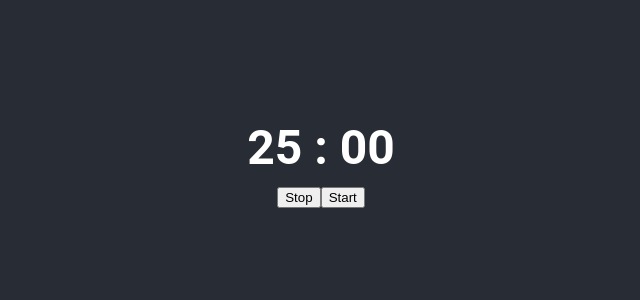
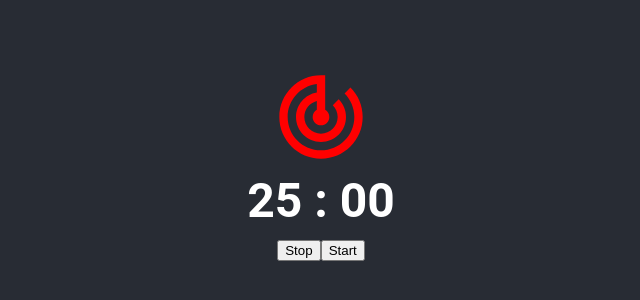
Before and after one commit to Julrum/ITE3068, a React (Create React App) app in the folder timer/: page / in a window 1280 px wide. Shown: the part 236-536 px from the top of the page, without its empty margins (319-959 px from the left). Built offline with nearby package versions, Linux system fonts and the light colour scheme.

Commit message:
Apply material Icons

```diff
--- a/timer/package.json
+++ b/timer/package.json
@@ -5,6 +5,7 @@
   "dependencies": {
     "@emotion/react": "^11.4.1",
     "@emotion/styled": "^11.3.0",
+    "@mui/icons-material": "^5.0.1",
     "@mui/material": "^5.0.1",
     "@testing-library/jest-dom": "^5.11.4",
     "@testing-library/react": "^11.1.0",
--- /dev/null
+++ b/timer/src/TimerAnimation.js
@@ -0,0 +1,16 @@
+import TrackChangesIcon from "@mui/icons-material/TrackChanges";
+
+let TimerAnimation = ({ initialized, activated, paused }) => {
+  return (
+    <TrackChangesIcon
+      className={initialized ? "App-logo" : ""}
+      htmlColor="red"
+      sx={{
+        fontSize: 100,
+        animationPlayState: !paused && activated ? "running" : "paused",
+      }}
+    />
+  );
+};
+
+export default TimerAnimation;
--- a/timer/src/TimerPannel.js
+++ b/timer/src/TimerPannel.js
@@ -1,24 +1,39 @@
 import { Component } from "react";
 import Timer from "./Timer";
+import TimerAnimation from "./TimerAnimation";
 import TimerControl from "./TimerControl";
 
 class TimerPannel extends Component {
   constructor() {
     super();
-    this.state = { remained: 1500, activated: false, paused: false };
+    this.state = {
+      remained: 1500,
+      initialized: false,
+      activated: false,
+      paused: false,
+    };
   }
 
   handleStartTimer = () => {
     this.interval = setInterval(() => {
       this.setState((prev) => {
-        return { activated: true, remained: prev.remained - 1 };
+        return {
+          initialized: true,
+          activated: true,
+          remained: prev.remained - 1,
+        };
       });
     }, 1000);
   };
   handleStopTimer = () => {
     this.setState(() => {
       clearInterval(this.interval);
-      return { remained: 1500, activated: false, pause: false };
+      return {
+        initialized: false,
+        remained: 1500,
+        activated: false,
+        pause: false,
+      };
     });
   };
 
@@ -38,9 +53,14 @@ class TimerPannel extends Component {
   };
 
   render() {
-    let { remained, activated, paused } = this.state;
+    let { remained, initialized, activated, paused } = this.state;
     return (
       <div>
+        <TimerAnimation
+          initialized={initialized}
+          activated={activated}
+          paused={paused}
+        />
         <Timer remained={remained} />
         <TimerControl
           activated={activated}
```
Also changed, not shown: 2 other files (tests, documents, lock files or other folders).
